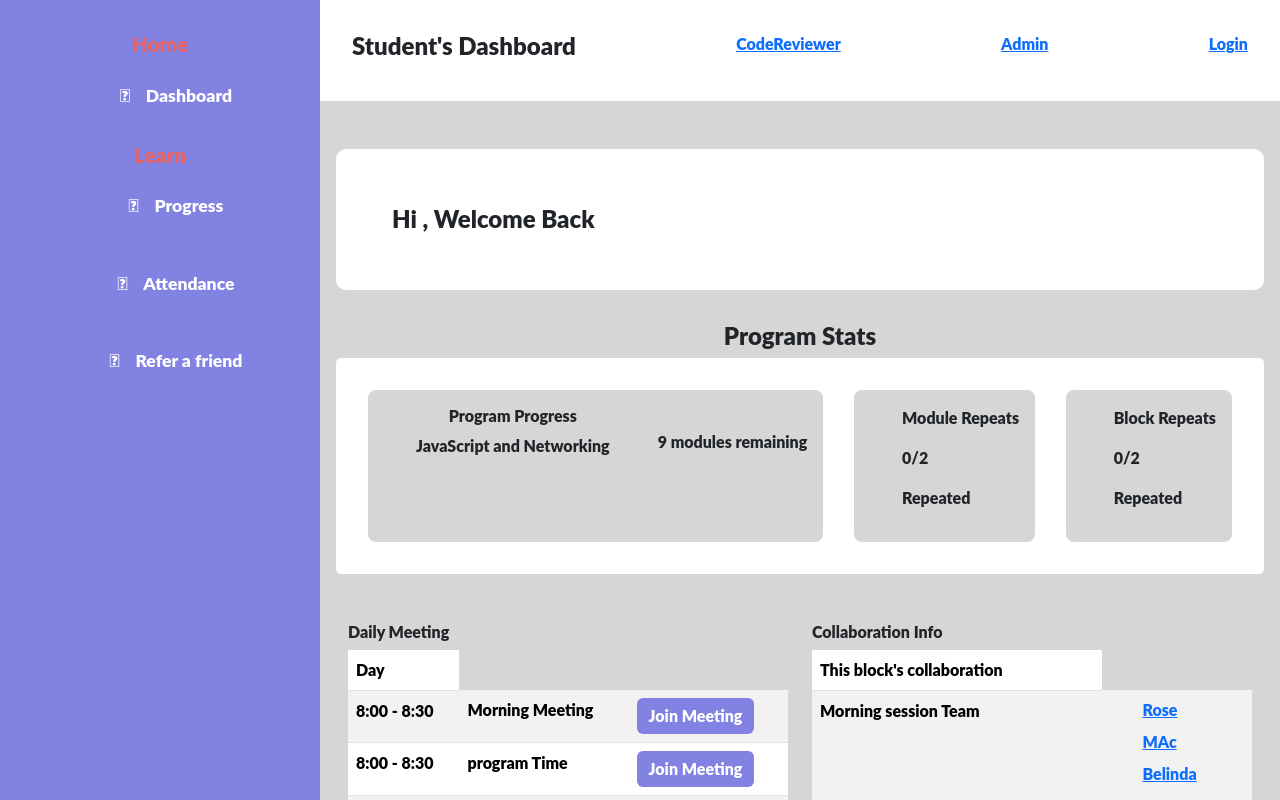
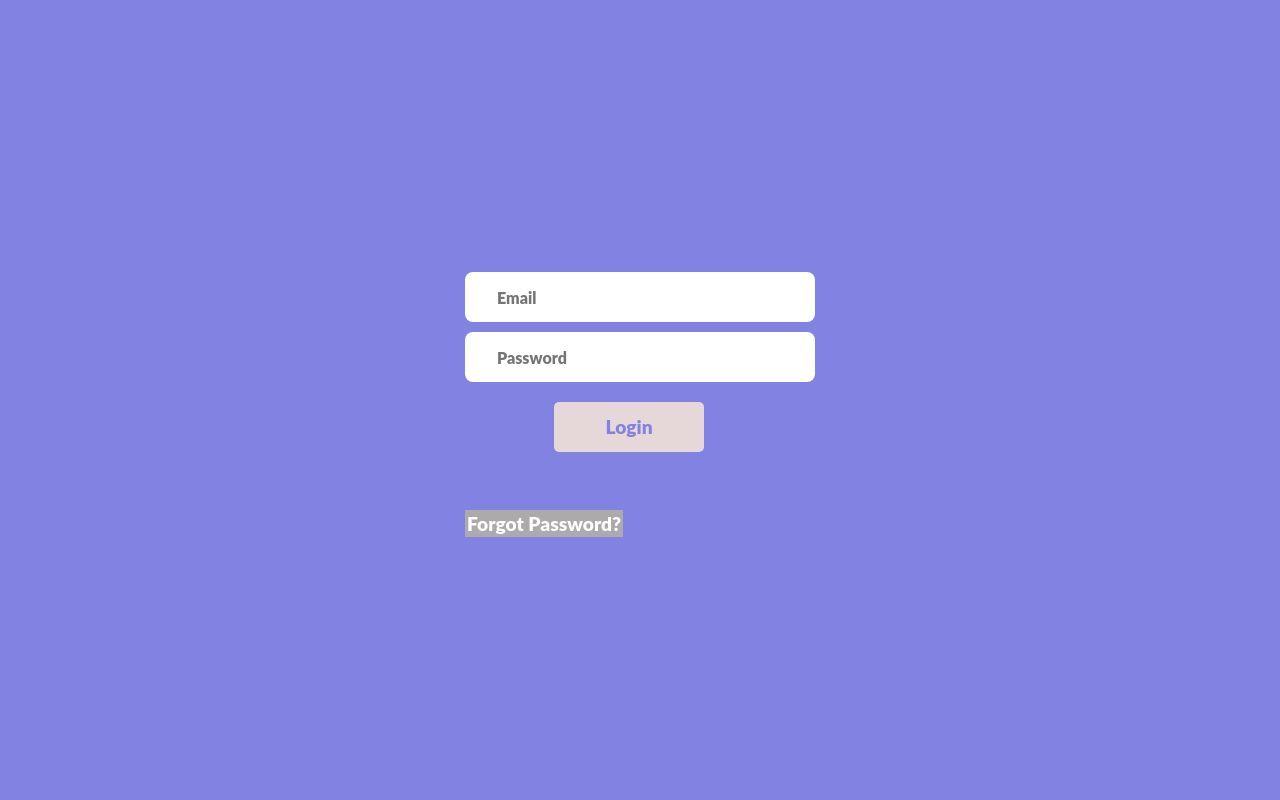
Before and after one commit to NalianAchei2020/e-learning, a React (Create React App) app in the folder client/: page / in a window 1280 px wide. Shown: the top 800 px of the page. Built offline with nearby package versions, Linux system fonts and the light colour scheme.

Commit message:
add link for signout

```diff
--- a/client/public/index.html
+++ b/client/public/index.html
@@ -25,6 +25,7 @@
       Learn how to configure a non-root public URL by running `npm run build`.
     -->
     <title>Naltech</title>
+    <link rel="stylesheet" href="style.css" />
   </head>
   <body style="height: 200vh; background-color: #d6d6d6">
     <noscript>You need to enable JavaScript to run this app.</noscript>
--- /dev/null
+++ b/client/public/style.css
@@ -0,0 +1,3 @@
+a{
+    text-decoration: none;
+}
--- a/client/src/App.js
+++ b/client/src/App.js
@@ -13,7 +13,7 @@ function App() {
       <StoreProvider>
         <Router>
           <Routes>
-            <Route path="/" element={<Student />} />
+            <Route path="/dashboard-section" element={<Student />} />
             <Route path="/progress-section-link" element={<Student />} />
             <Route path="/attendance-section-link" element={<Student />} />
             <Route path="/refer-section-link" element={<Student />} />
@@ -24,7 +24,7 @@ function App() {
             <Route path="/performance" element={<Admin />} />
             <Route path="//adminusers" element={<Admin />} />
             <Route path="//pairstudent" element={<Admin />} />
-            <Route path="/login" element={<Login />} />
+            <Route path="/" element={<Login />} />
           </Routes>
         </Router>
       </StoreProvider>
--- a/client/src/Context/store.js
+++ b/client/src/Context/store.js
@@ -26,7 +26,7 @@ export const StoreProvider = ({ children }) => {
     ).length;
     setCompletedT(completedTasks);
     setTotal(totalTasks);
-    const percentage = (completedTasks / totalTasks) * 100;
+    const percentage = ((completedTasks / totalTasks) * 100).toFixed(1);
     setProgress(percentage);
   }, [state.works]);
   const updateTaskStatus = (taskIndex, newStatus) => {
--- a/client/src/pages/CodeReviewer/Home.js
+++ b/client/src/pages/CodeReviewer/Home.js
@@ -47,6 +47,11 @@ const Home = () => {
           <ul className="nav">
             <li>
               <h4>Code Reviewer's Dashboard</h4>
+            </li>
+            <li>
+              <a href="/" style={{ color: 'blue', textDecoration: 'none' }}>
+                Signout
+              </a>
             </li>
           </ul>
         </header>
--- a/client/src/pages/Login.js
+++ b/client/src/pages/Login.js
@@ -39,7 +39,7 @@ const Login = () => {
         navigate('/reviewerdashboard');
       }
       if (data.role === 'Student') {
-        navigate('/progress-section-link');
+        navigate('/dashboard-section');
       }
     } catch (err) {
       dispatch({ type: 'LOGIN_FAILURE', payload: err.message });
--- a/client/src/pages/admin/admin.js
+++ b/client/src/pages/admin/admin.js
@@ -59,6 +59,11 @@ const Admin = () => {
             <li>
               <h5>Admin's Dashboard</h5>
             </li>
+            <li>
+              <a href="/" style={{ color: 'blue', textDecoration: 'none' }}>
+                Signout
+              </a>
+            </li>
           </ul>
         </header>
         {selectedLink === 'HomeAdmin' && <Home />}
--- a/client/src/pages/studentDashboad.js/dashboard_section.js
+++ b/client/src/pages/studentDashboad.js/dashboard_section.js
@@ -58,21 +58,21 @@ const DashboardSection = () => {
               </thead>
               <tbody>
                 <tr>
-                  <td>8:00 - 8:30</td>
+                  <td>8:00 am - 8:30 am</td>
                   <td>Morning Meeting</td>
                   <td>
                     <button className="btn btn-success">Join Meeting</button>
                   </td>
                 </tr>
                 <tr>
-                  <td>8:00 - 8:30</td>
+                  <td>10:30 am - 3:00 pm</td>
                   <td>program Time</td>
                   <td>
                     <button className="btn btn-success">Join Meeting</button>
                   </td>
                 </tr>
                 <tr>
-                  <td>8:00 - 8:30</td>
+                  <td> 400 pm - 4:15 pm</td>
                   <td>Standup Meeting</td>
                   <td>
                     <button className="btn btn-success">Join Meeting</button>
--- a/client/src/pages/studentDashboad.js/student.js
+++ b/client/src/pages/studentDashboad.js/student.js
@@ -30,7 +30,7 @@ const Student = () => {
           <h5>Home</h5>
           <ul className="list">
             <a
-              href="/"
+              href="/dashboard-section"
               onClick={() => handleNavigationClick('dashboard-section')}
             >
               <li>
@@ -84,13 +84,9 @@ const Student = () => {
               <h4>Student's Dashboard</h4>
             </li>
             <li>
-              <a href="/reviewerdashboard">CodeReviewer</a>
-            </li>
-            <li>
-              <a href="/admin">Admin</a>
-            </li>
-            <li>
-              <a href="/login">Login</a>
+              <a href="/" style={{ color: 'blue', textDecoration: 'none' }}>
+                Signout
+              </a>
             </li>
           </ul>
         </header>
```
